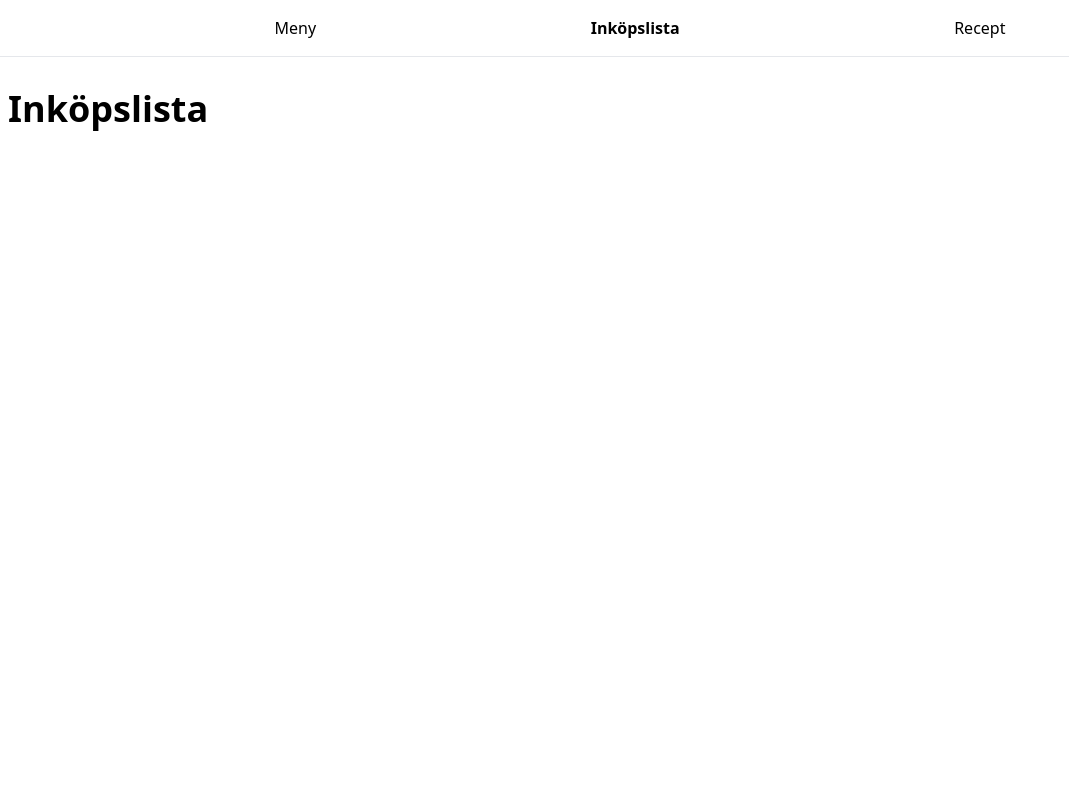
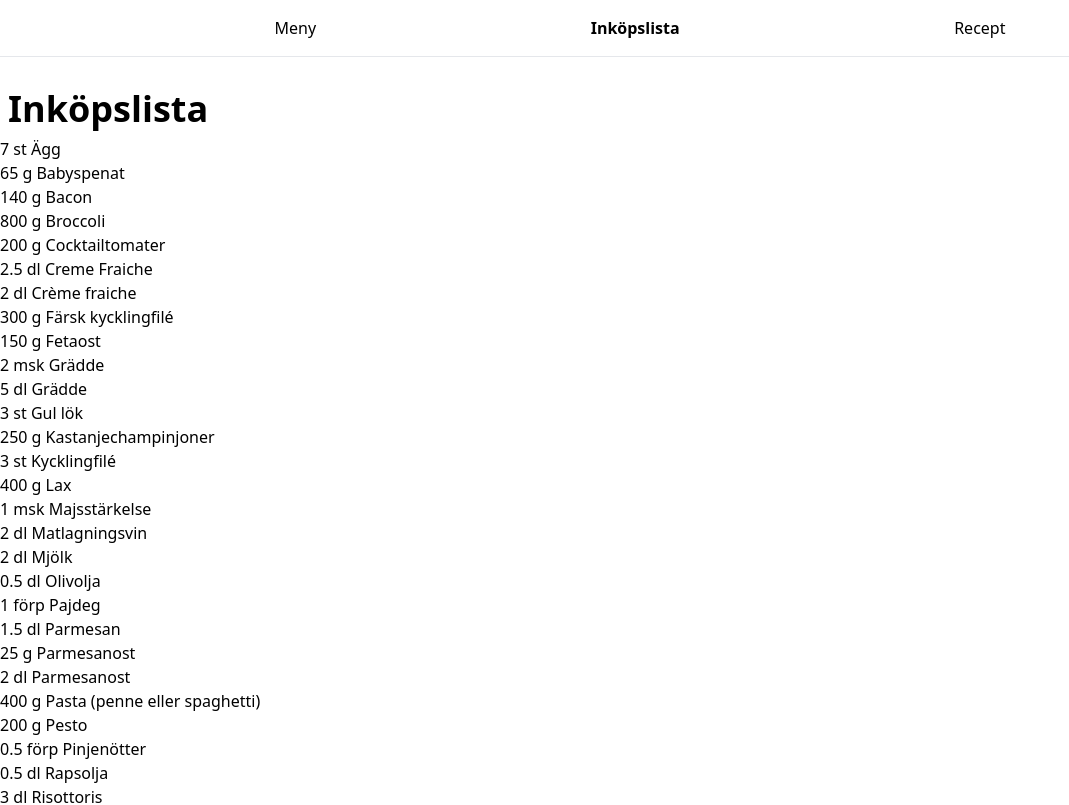
Before and after one commit to alexanderczigler/middag, a SvelteKit app: page /shoppingList in a window 1280 px wide. Shown: the top 805 px of the page, without its empty margins (0-1069 px from the left). Built offline with nearby package versions, Linux system fonts and the light colour scheme.

Commit message:
feat: list ingredients from planned recipes

```diff
--- a/src/routes/+page.svelte
+++ b/src/routes/+page.svelte
@@ -1,5 +1,4 @@
 <script lang="ts">
-  import type { Recipe } from '$lib/types/recipe';
   import type { PageData } from './$types';
 
   export let data: PageData;
--- a/src/routes/shoppingList/+page.svelte
+++ b/src/routes/shoppingList/+page.svelte
@@ -1 +1,19 @@
+<script lang="ts">
+  import type { Ingredient } from '$lib/types/ingredient';
+  import type { PageData } from './$types';
+
+  export let data: PageData;
+  const ingredients = data.ingredients as Ingredient[];
+</script>
+
 <h1>Inköpslista</h1>
+
+{#if ingredients.length > 0}
+  <ul>
+    {#each ingredients as { name, quantity, unit }}
+      <li>{quantity} {unit} {name}</li>
+    {/each}
+  </ul>
+{:else}
+  <p>Inga ingredienser hittades för veckomenyn.</p>
+{/if}
--- /dev/null
+++ b/src/routes/shoppingList/+page.ts
@@ -0,0 +1,39 @@
+import { getRecipes } from '$lib/getRecipes';
+import { getMenu } from '$lib/getMenu';
+import type { Menu } from '$lib/types/menu';
+import type { Ingredient } from '$lib/types/ingredient';
+
+export async function load(): Promise<{
+  menu: Menu;
+  ingredients: Ingredient[];
+}> {
+  const recipes = await getRecipes();
+  const menu = await getMenu();
+
+  // Extrahera alla recepttitlar från menyn
+  const plannedRecipeSlugs = Object.values(menu);
+
+  // Filtrera recepten som matchar menyns titlar
+  const plannedRecipes = recipes.filter((recipe) =>
+    plannedRecipeSlugs.find((slug) => slug === recipe.slug)
+  );
+
+  // Sammanställ ingredienser
+  const ingredients: Ingredient[] = [];
+
+  plannedRecipes.forEach((recipe) => {
+    recipe.ingredients.forEach(({ name, quantity, unit }) => {
+      const existingItem = ingredients.find((item) => item.name === name && item.unit === unit);
+      if (existingItem) {
+        existingItem.quantity += quantity;
+      } else {
+        ingredients.push({ name, quantity, unit });
+      }
+    });
+  });
+
+  // Sortera ingredienserna alfabetiskt
+  ingredients.sort((a, b) => a.name.localeCompare(b.name));
+
+  return { menu, ingredients };
+}
```
